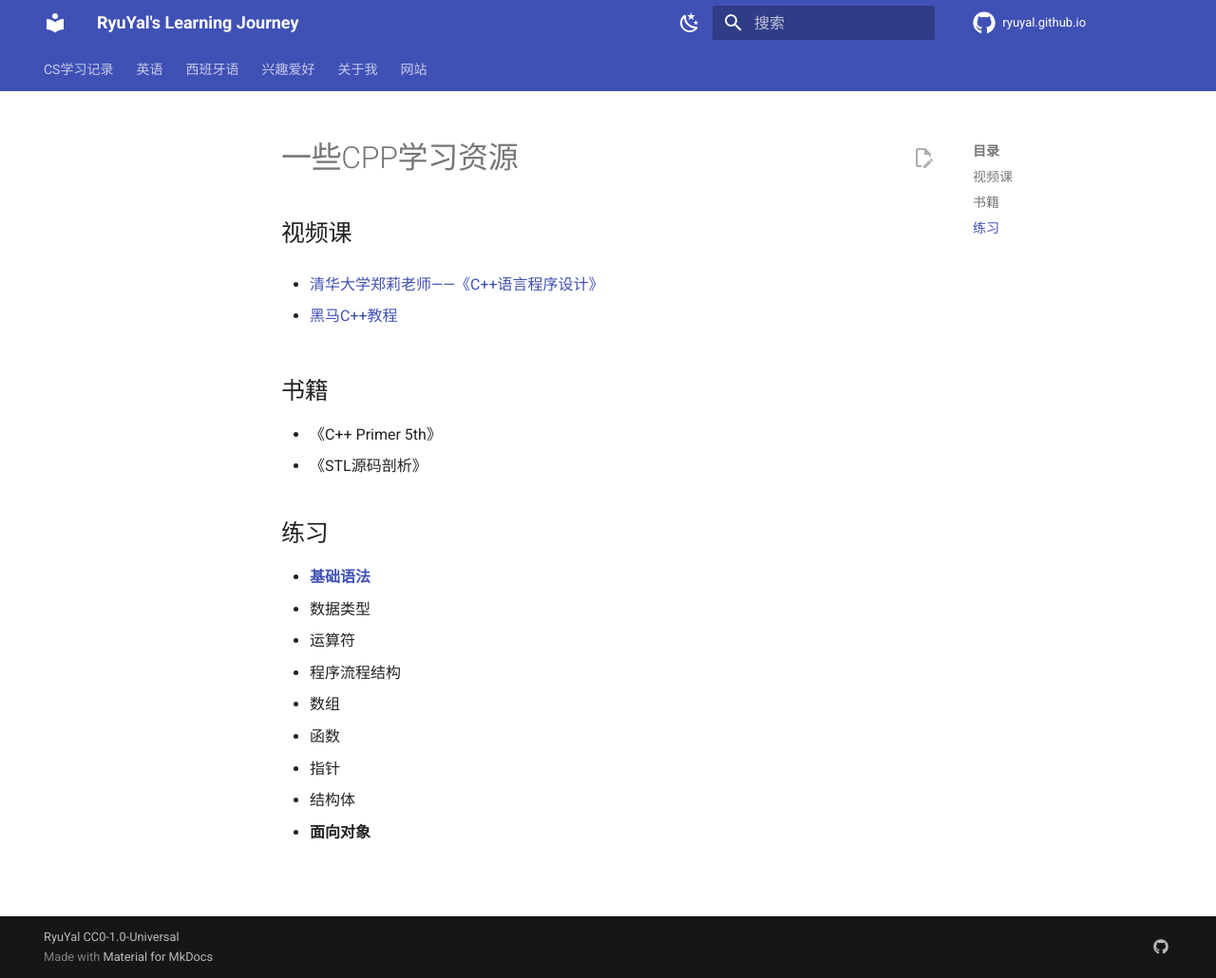
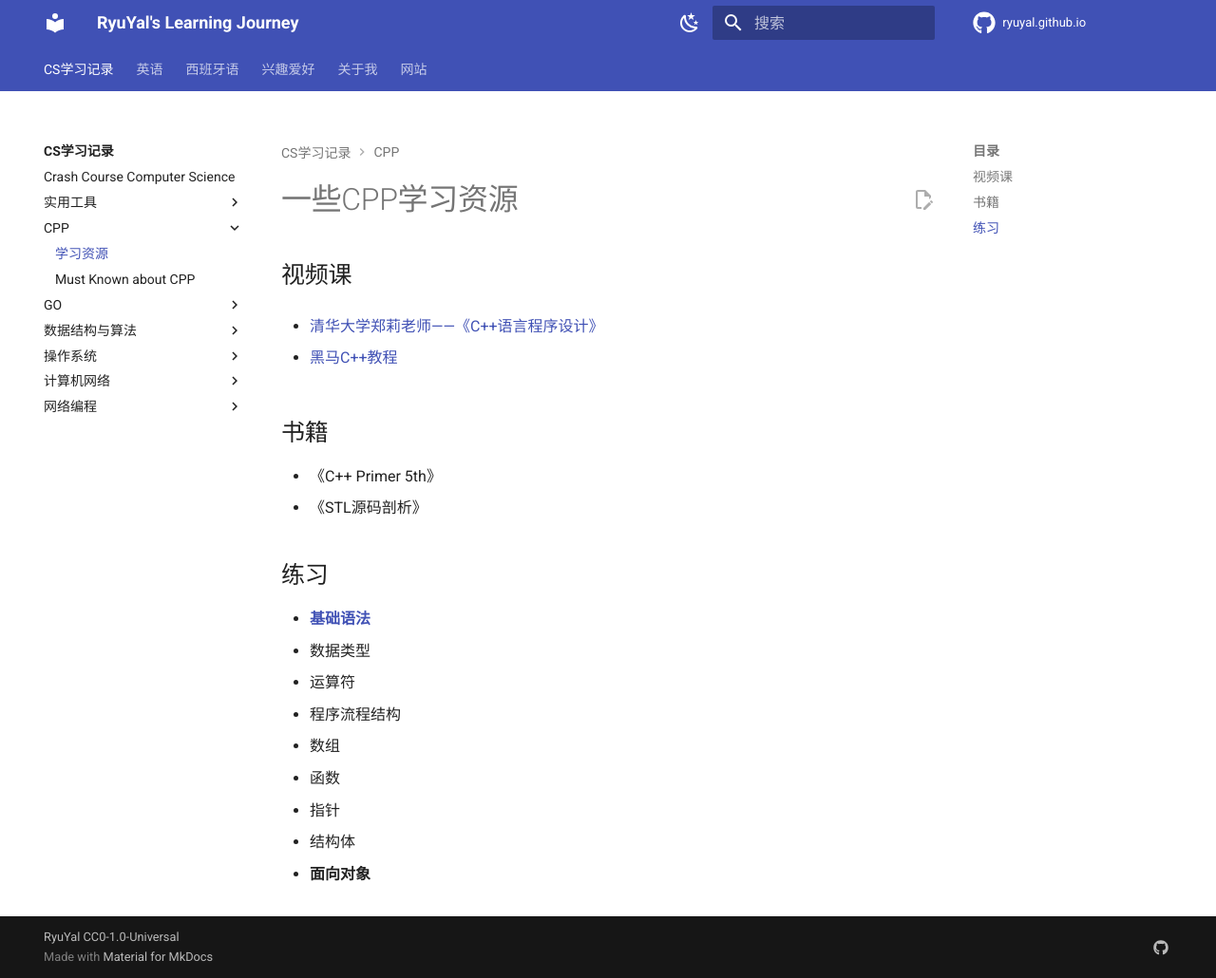
Before and after one commit to ryuyal/ryuyal.github.io, an MkDocs documentation site: the page built from docs/CS/CPP/basic_cpp.md, in a window 1280 px wide and 1030 px high. Shown: the whole window at 95% size. Built offline with MkDocs 1.6.1 and Material for MkDocs 9.7.7, drawn with Linux system fonts in a browser that asks for light colours; comment, search, counter and statistics services are not loaded.

Commit message:
update go dir

```diff
--- a/mkdocs.yml
+++ b/mkdocs.yml
@@ -23,8 +23,12 @@
       - 科研相关: CS/Tools/research.md
 
     - CPP:
-      - 学习资源: CS/CPP/basic.md
-      - Must Known: CS/CPP/cppknowledge.md
+      - 学习资源: CS/CPP/basic_cpp.md
+      - Must Known about CPP: CS/CPP/cppknowledge.md
+
+    - GO:
+      - 学习资源: CS/GoLang/basic_go.md
+      - Must Known about Go: CS/GoLang/goknowledge.md
 
     - 数据结构与算法:
       - UC Berkeley CS61B: CS/Algos/cs61b.md
```
Also changed, not shown: docs/CS/CPP/basic.md (deleted, +0 -12 lines), docs/CS/GoLang/goknowledge.md (added, +1 -0 lines), docs/CS/GoLang/basic_go.md (added).
